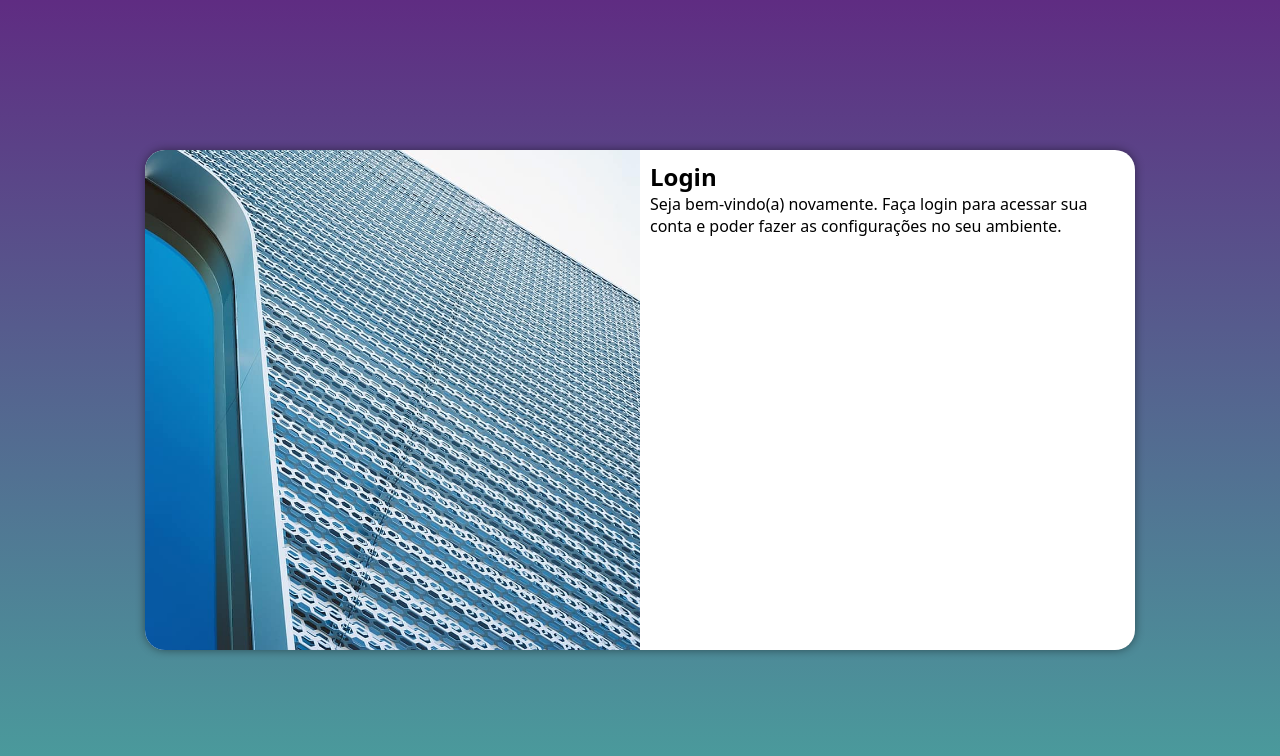
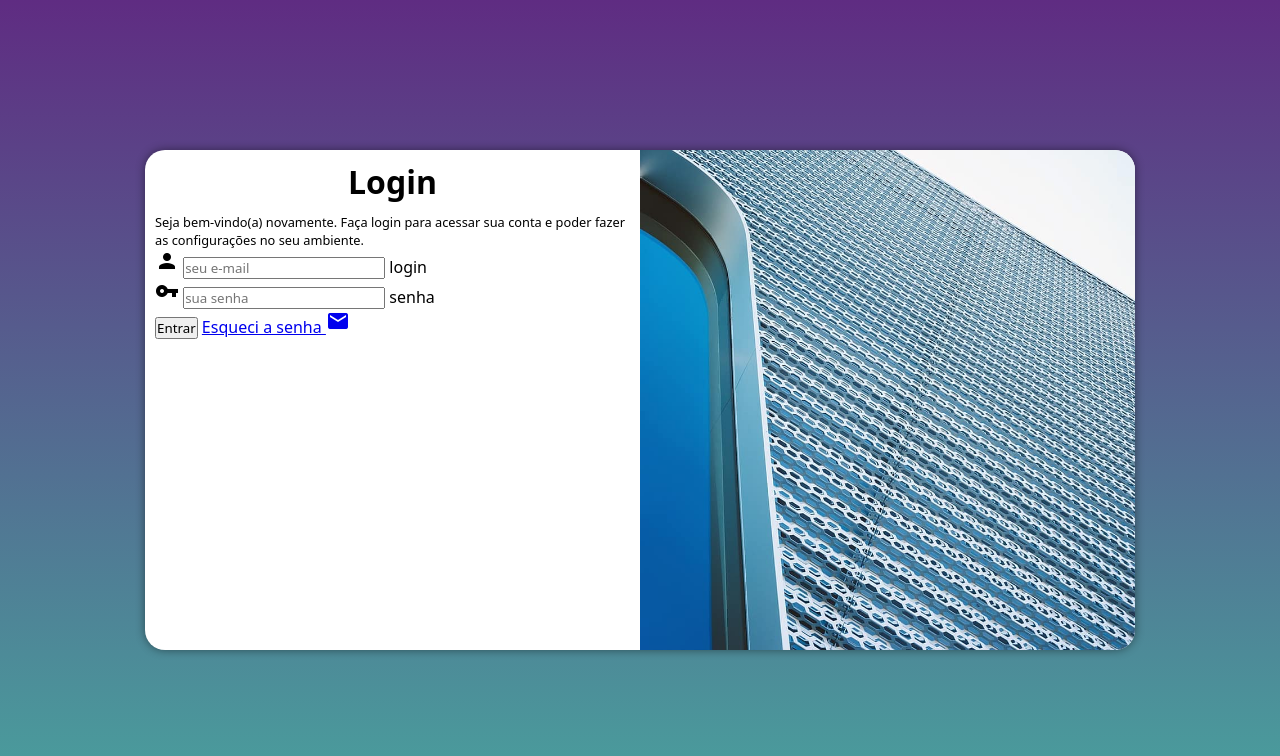
Before and after one commit to lemosrafael/projeto-login, a plain HTML site: page index.html in a window 1280 px wide. Drawn offline with Linux system fonts and the light colour scheme.

Commit message:
criado formulario de login

```diff
--- a/estilos/media-query.css
+++ b/estilos/media-query.css
@@ -41,7 +41,7 @@
 
     section#login > div#imagem {
 
-        float: left;
+        float: right;
         width: 50%;
         height: 100%;
 
@@ -49,8 +49,22 @@
 
     section#login > div#formulario {
 
-        float: right;
+        float: left;
         width: 50%;
 
     }
+    div#formulario > h1 {
+        font-size: 2em;
+    }
+    div#formulario > p {
+        font-size: 1.2em;
+    }
 }
+div#formulario > h1 {
+    text-align: center;
+    margin-bottom: 10px;
+}
+
+div#formulario > p {
+    font-size: 0.8em;
+}
--- a/index.html
+++ b/index.html
@@ -5,6 +5,8 @@
     <meta http-equiv="X-UA-Compatible" content="IE=edge">
     <meta name="viewport" content="width=device-width, initial-scale=1.0">
     <title>Login</title>
+    <link href="https://fonts.googleapis.com/icon?family=Material+Icons"
+      rel="stylesheet">
     <link rel="stylesheet" href="estilos/style.css">
     <link rel="stylesheet" href="estilos/media-query.css">
 </head>
@@ -18,7 +20,20 @@
             <div id="formulario">
                 <h1>Login</h1>
                 <p>Seja bem-vindo(a) novamente. Faça login para acessar sua conta e poder fazer as configurações no seu ambiente.</p>
-                <form action="login" method="post">
+                <form action="login" method="post" autocomplete="on">
+                    <div class="campo">
+                        <i class="material-icons">person</i>
+                        <input type="email" name="login" id="ilogin" placeholder="seu e-mail" autocomplete="email" required maxlength="30">
+                         <label for="ilogin">login</label>
+                    </div>
+                    <div>
+                        <i class="material-icons">vpn_key</i>
+                        <input type="password" name="senha" id="isenha" placeholder="sua senha" autocomplete="current-password" required minlength="8" maxlength="20">
+                         <label for="isenha">senha</label>
+
+                    </div>
+                    <input type="submit" value="Entrar">
+                    <a href="esqueci.html">Esqueci a senha <i class="material-icons">mail</i></a>
 
                 </form>
             </div>
```
